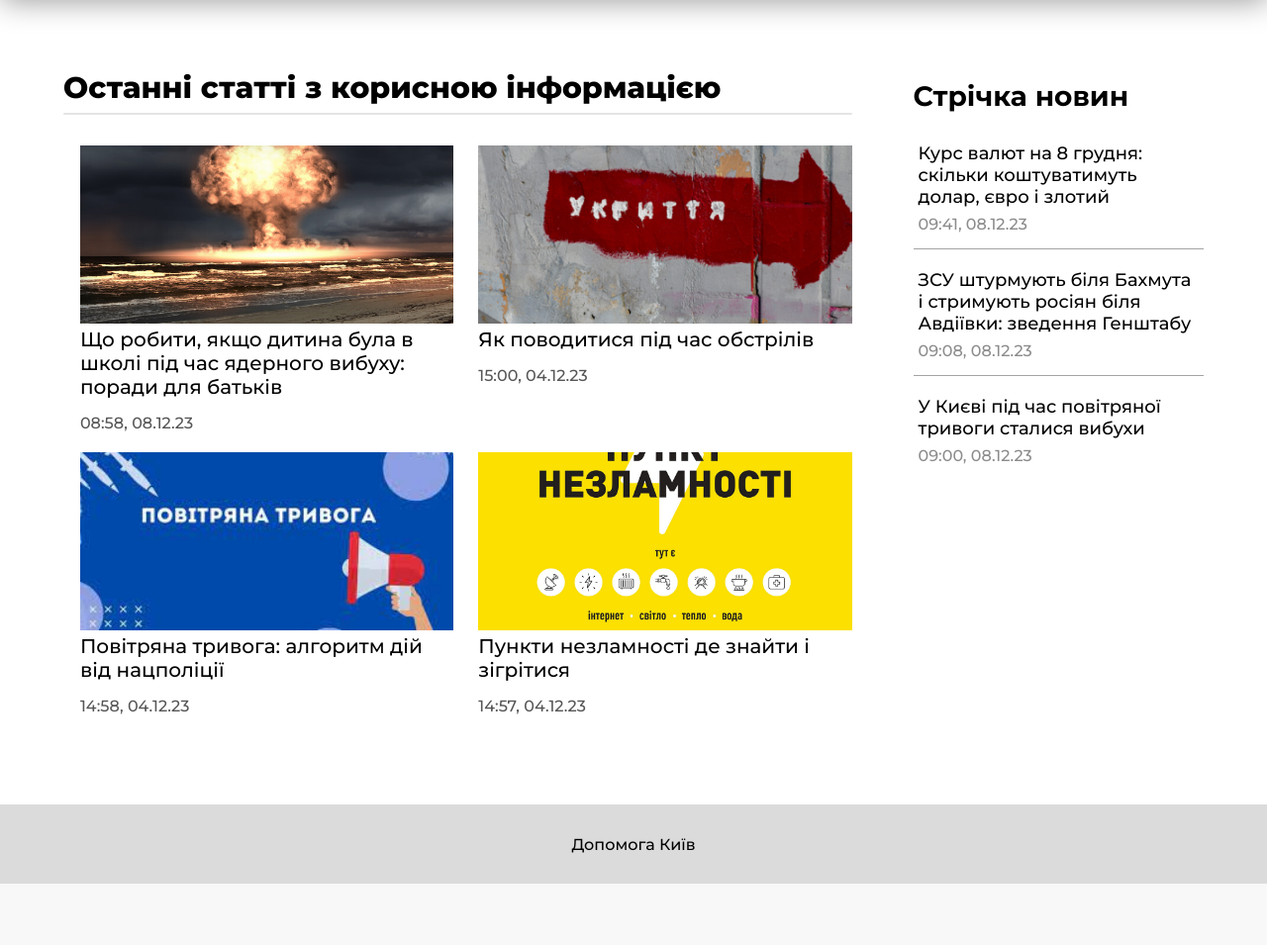
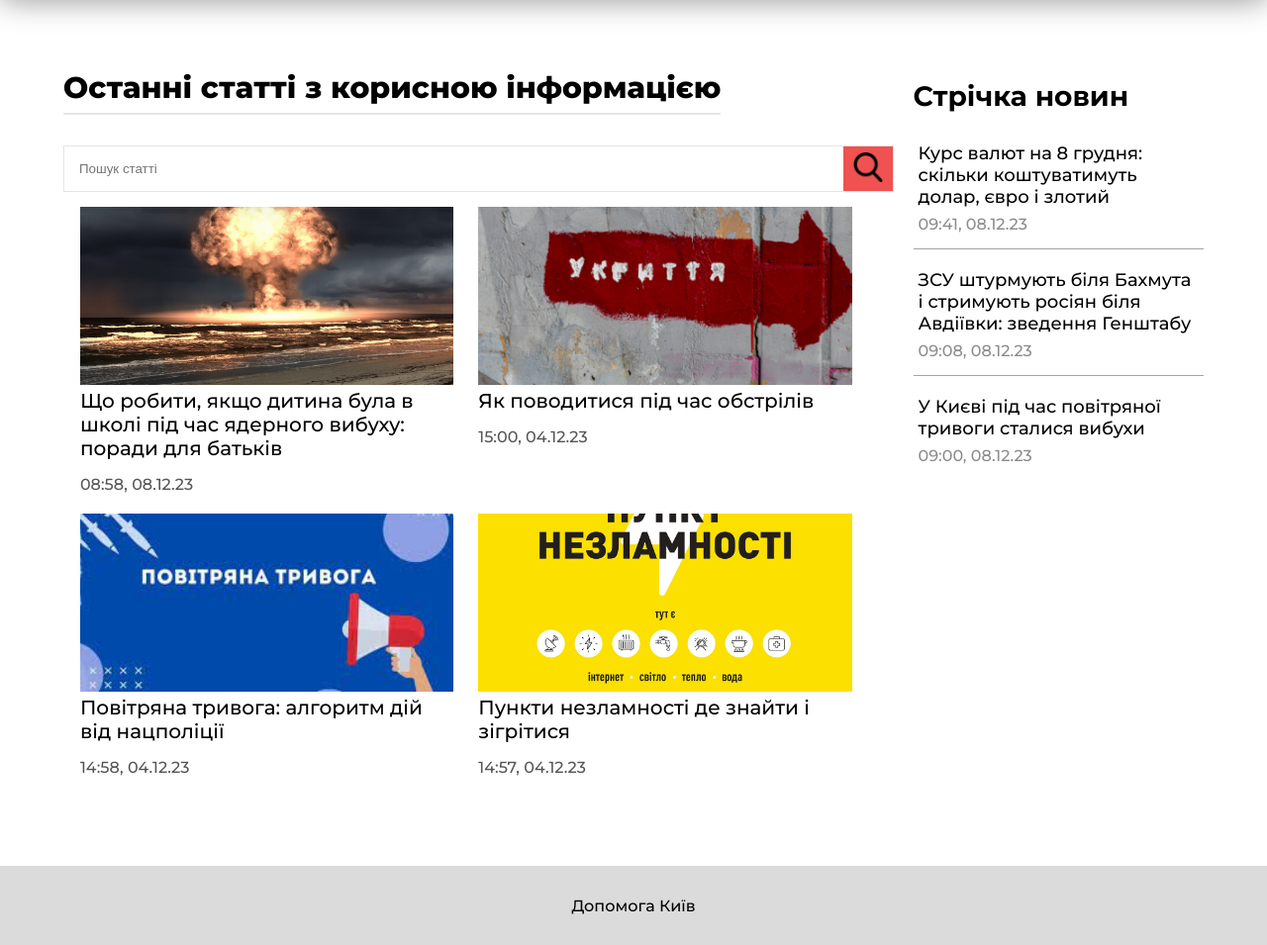
Before and after one commit to AnDr-WaY/MANshkola, a Django app: page /articles in a window 1280 px wide. Shown: the part 80-1035 px from the top of the page at 99% size. Before the commit the page ends 973 px from the top, so only its background shows below. Run offline with Django 4.2, Linux system fonts and the light colour scheme; data comes from the database, SQL or seed files in the repository; both versions use the stored data as it was after the commit.

Commit message:
Changes to be committed: 	modified:   MAN/db.sqlite3 	modified:   MAN/main/static/main/css/article list.css 	modified:   MAN/main/static/main/css/home.css 	new file:   MAN/main/static/main/icons/search.png 	new file:   MAN/main/static/main/icons/search.svg 	new file:   MAN/main/static/main/icons/search500.svg 	modified:   MAN/main/templates/main/articles.html 	modified:   MAN/main/templates/main/news.html 	modified:   MAN/main/urls.py 	modified:   MAN/main/views.py 	new file:   website.rar

```diff
--- a/MAN/main/static/main/css/article list.css
+++ b/MAN/main/static/main/css/article list.css
@@ -22,6 +22,33 @@
     background-color: #e5e5e5;
     border-radius: 15px;
 }
+.search_container{
+    display: flex;
+    justify-content: flex-start;
+    width: 100%;
+    margin: 10px 0 15px;
+}
+.search_form{
+    border: 1px solid #e5e5e5;
+    display: flex;
+    justify-content: flex-start;
+    width: 50%;
+}
+.search_input{
+    width: 100%;
+    padding: 15px;
+    border: 0;
+}
+.search_button{
+    padding: 3px 10px;
+    margin: 0;
+    background-color: #ef5250;
+    border: 0;
+}
+.search_button img{
+    width: 30px;
+}
+
 
 .articles_wrapper {
     display: flex;
@@ -58,8 +85,6 @@
     font-weight: 500;
     color: #565656;
 }
-.article_date {
-}
 
 .article_container:hover
 .article_title{
@@ -82,11 +107,17 @@
 }
 
 @media (max-width: 1440px) {
+    .article_list_title::after{
+        width: 100%;
+    }
     .articles_part{
         width: 100%;
     }
     .articles_wrapper{
         justify-content: center;
+    }
+    .search_form{
+        width: 100%;
     }
     .article_container{
         width: 45%;
--- a/MAN/main/static/main/css/home.css
+++ b/MAN/main/static/main/css/home.css
@@ -1,5 +1,5 @@
 .intro{
-    height: calc(100vh - 80px);
+    height: calc(100dvh - 80px);
     margin-top: 80px;
     background-image: url('../icons/kyiv.jpg');
     background-repeat: no-repeat;
--- a/MAN/main/templates/main/articles.html
+++ b/MAN/main/templates/main/articles.html
@@ -13,6 +13,15 @@
             <h1 class="article_list_title">
                 Останні статті з корисною інформацією
             </h1>
+
+            <div class="search_container">
+                <form class="search_form" action="{% url 'search-articles' %}" method="get">
+                    <input class="search_input" type="search" name="q" placeholder="Пошук статті">
+                    <button class="search_button" type="submit">
+                        <img src="{% static 'main/icons/search.png' %}" alt="">
+                    </button>
+                </form>
+            </div>
 
             <div class="articles_wrapper">
                 {% for article in articles %}
--- a/MAN/main/urls.py
+++ b/MAN/main/urls.py
@@ -7,6 +7,9 @@
     path('news', views.news, name='news'),
     path('articles/<int:pk>', views.ArticleDetailView.as_view(), name='articles-detail'),
     path('news/<int:pk>', views.NewDetailView.as_view(), name='news-detail'),
+
+    path('articles/search', views.SearchAcricles, name="search-articles"),
+    path('news/search', views.SearchNews, name="search-news"),
 
     path('articles/<int:pk>/update', views.ArticleUpdateView.as_view(), name='articles-update'),
     path('news/<int:pk>/update', views.NewsUpdateView.as_view(), name='news-update'),
--- a/MAN/main/views.py
+++ b/MAN/main/views.py
@@ -1,6 +1,7 @@
 import os
+from typing import Any
 from django.shortcuts import render, redirect
-from django.views.generic import DetailView, UpdateView, DeleteView
+from django.views.generic import DetailView, UpdateView, DeleteView, ListView
 from django.contrib.auth import authenticate, login, logout
 from django.contrib.auth.decorators import login_required
 from django.contrib.auth.mixins import LoginRequiredMixin
@@ -115,6 +116,41 @@
 
 
 
+
+def SearchAcricles(request):
+    if request.method == 'GET':
+        search_query = request.GET.get("q", "")
+        if search_query:
+            allarticles = Articles.objects.filter(name__icontains=search_query).order_by('-date')
+        else:
+            allarticles = Articles.objects.all()
+
+        return render(request, 'main/articles.html', {"articles": allarticles, "news": News.objects.all().order_by('-date')})
+
+def SearchNews(request):
+    if request.method == 'GET':
+        search_query = request.GET.get("q", "")
+        if search_query:
+            allnews = News.objects.filter(name__icontains=search_query).order_by('-date')
+        else:
+            allnews = News.objects.all()
+
+        return render(request, 'main/news.html', {"news": allnews, "articles": Articles.objects.all().order_by('-date')})
+
+
+
+#
+# class SearchAcricles(ListView):
+#     def get_queryset(self):
+#         return Articles.objects.filter(name__icontains=self.request.GET.get("q", ''))
+
+#     # Для пагінації в майбутньому
+#     def get_context_data(self, *args, **kwargs: Any):
+#         context = super().get_context_data(*args, **kwargs)
+#         context['articles'] = self.request.GET.get("q")
+#         return context
+
+
 def user_login(request):
     if request.method == 'POST':
         form = LoginForm(request.POST)
```
Also changed, not shown: MAN/main/templates/main/news.html (+9 -0 lines), MAN/db.sqlite3, MAN/main/static/main/icons/search.png (added), MAN/main/static/main/icons/search.svg (added), MAN/main/static/main/icons/search500.svg (added), 1 other file.
